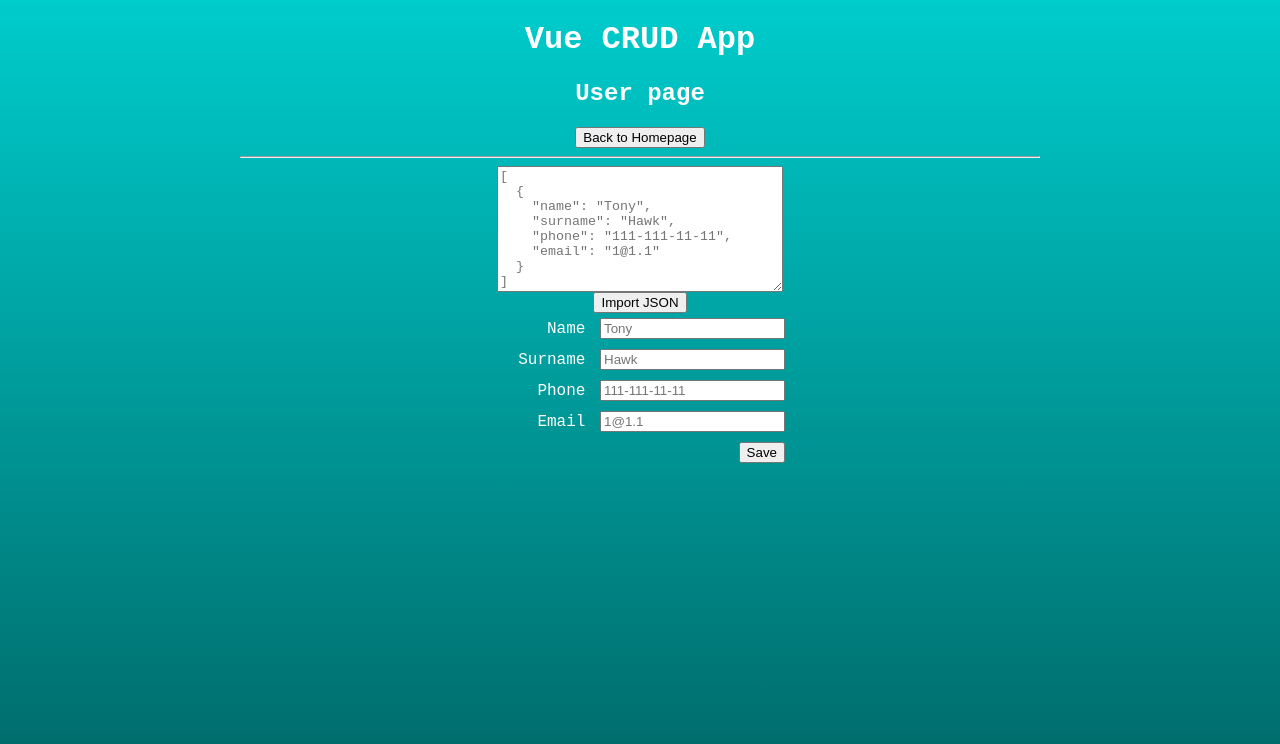
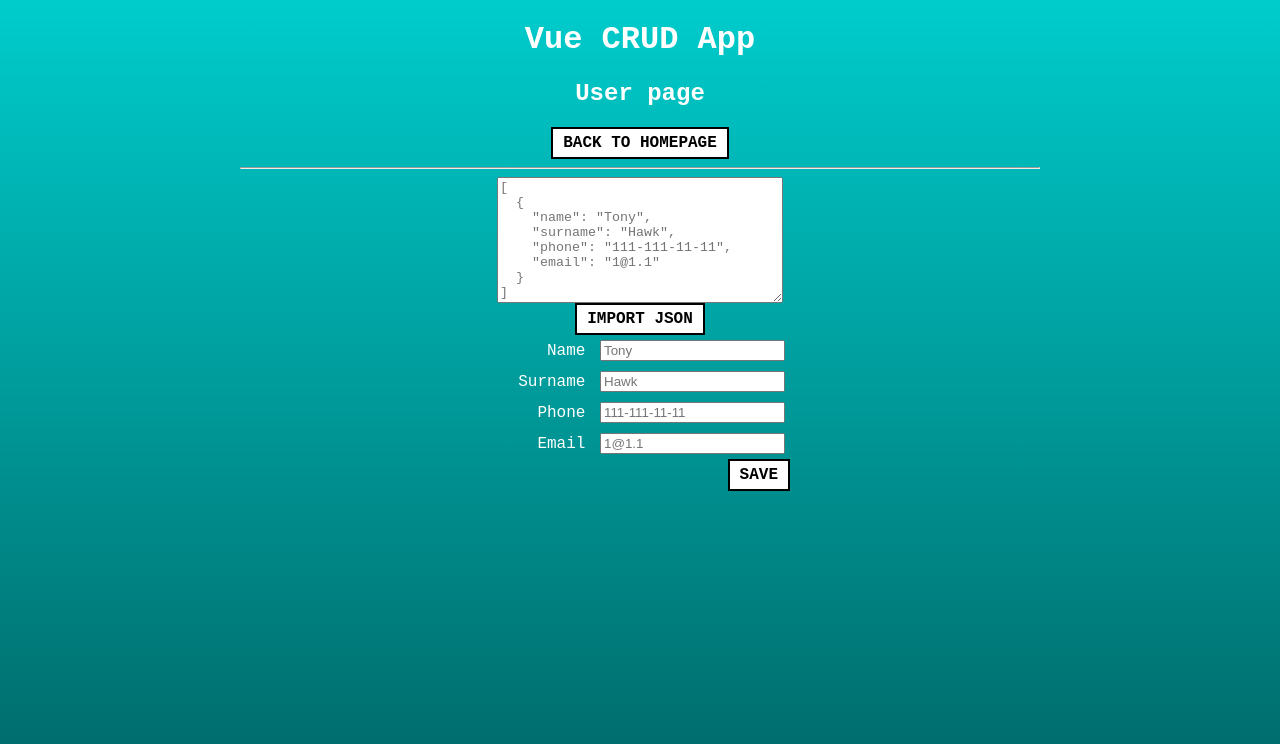
Before and after one commit to ipgpt/vue-crud-app, a Vue app: page /User in a window 1280 px wide. Shown: the top 744 px of the page. Built offline with nearby package versions, Linux system fonts and the light colour scheme.

Commit message:
feat: add styles for buttons

```diff
--- a/src/App.vue
+++ b/src/App.vue
@@ -25,4 +25,14 @@ html {
   -webkit-font-smoothing: antialiased;
   -moz-osx-font-smoothing: grayscale;
 }
+.button {
+  border: 2px solid black;
+  background-color: white;
+  padding: 5px 10px;
+  font-size: inherit;
+  font-weight: bold;
+  font-family: inherit;
+  text-transform: uppercase;
+  cursor: pointer;
+}
 </style>
--- a/src/components/Table.vue
+++ b/src/components/Table.vue
@@ -2,7 +2,9 @@
   <div>
     <table class="table" v-if="users.length">
       <thead class="table__head">
-        <th class="table__head-cell" v-for="(column, i) of columns" :key="i">{{column}}</th>
+        <tr class="table__head-item">
+          <th class="table__head-cell" v-for="(column, i) of columns" :key="i">{{column}}</th>
+        </tr>
       </thead>
       <tbody class="table__body">
         <TableItem
@@ -40,6 +42,7 @@ export default {
 
 <style>
 .table {
+  width: 100%;
   margin: 0 auto;
   border: 3px dashed mediumspringgreen;
 }
@@ -59,4 +62,7 @@ export default {
 .table__body-item:not(:last-of-type) .table__body-cell {
   border-bottom: 3px dashed mediumspringgreen;
 }
+.table__body-item:hover {
+  background: turquoise;
+}
 </style>
--- a/src/components/TableItem.vue
+++ b/src/components/TableItem.vue
@@ -2,10 +2,10 @@
   <tr class="table__body-item">
     <td class="table__body-cell" v-for="(column, i) of columns" :key="i">{{user[column]}}</td>
     <td class="table__body-cell">
-      <button v-on:click="$emit('delete-user', user.id)">Delete</button>
+      <button class="button" v-on:click="$emit('delete-user', user.id)">Delete</button>
     </td>
     <td class="table__body-cell">
-      <button v-on:click="startEdit">Edit</button>
+      <button class="button" v-on:click="startEdit">Edit</button>
     </td>
   </tr>
 </template>
--- a/src/views/Home.vue
+++ b/src/views/Home.vue
@@ -1,7 +1,7 @@
 <template>
   <div>
     <h2>Home page</h2>
-    <button @click="moveToUserPage">Add user</button>
+    <button class="button" @click="moveToUserPage">Add user</button>
     <hr>
     <Table v-bind:users="users" v-on:delete-user="deleteUser" />
   </div>
--- a/src/views/User.vue
+++ b/src/views/User.vue
@@ -1,7 +1,7 @@
 <template>
   <div>
     <h2>User page</h2>
-    <button @click="moveToHomePage">Back to Homepage</button>
+    <button class="button" @click="moveToHomePage">Back to Homepage</button>
     <hr />
     <p v-if="errorJSON">{{errorJSON}}</p>
     <textarea
@@ -16,7 +16,7 @@
   }
 ]'
     ></textarea>
-    <button @click="parseJSON">Import JSON</button>
+    <button class="button" @click="parseJSON">Import JSON</button>
     <div v-if="errorForm.length">
       <b>Please correct the following error(s):</b>
       <ul>
@@ -72,7 +72,7 @@
         <input type="email" placeholder="1@1.1" v-else v-model="email" />
       </label>
       <br />
-      <input type="submit" value="Save" />
+      <button class="button" type="submit">Save</button>
     </form>
   </div>
 </template>
```
